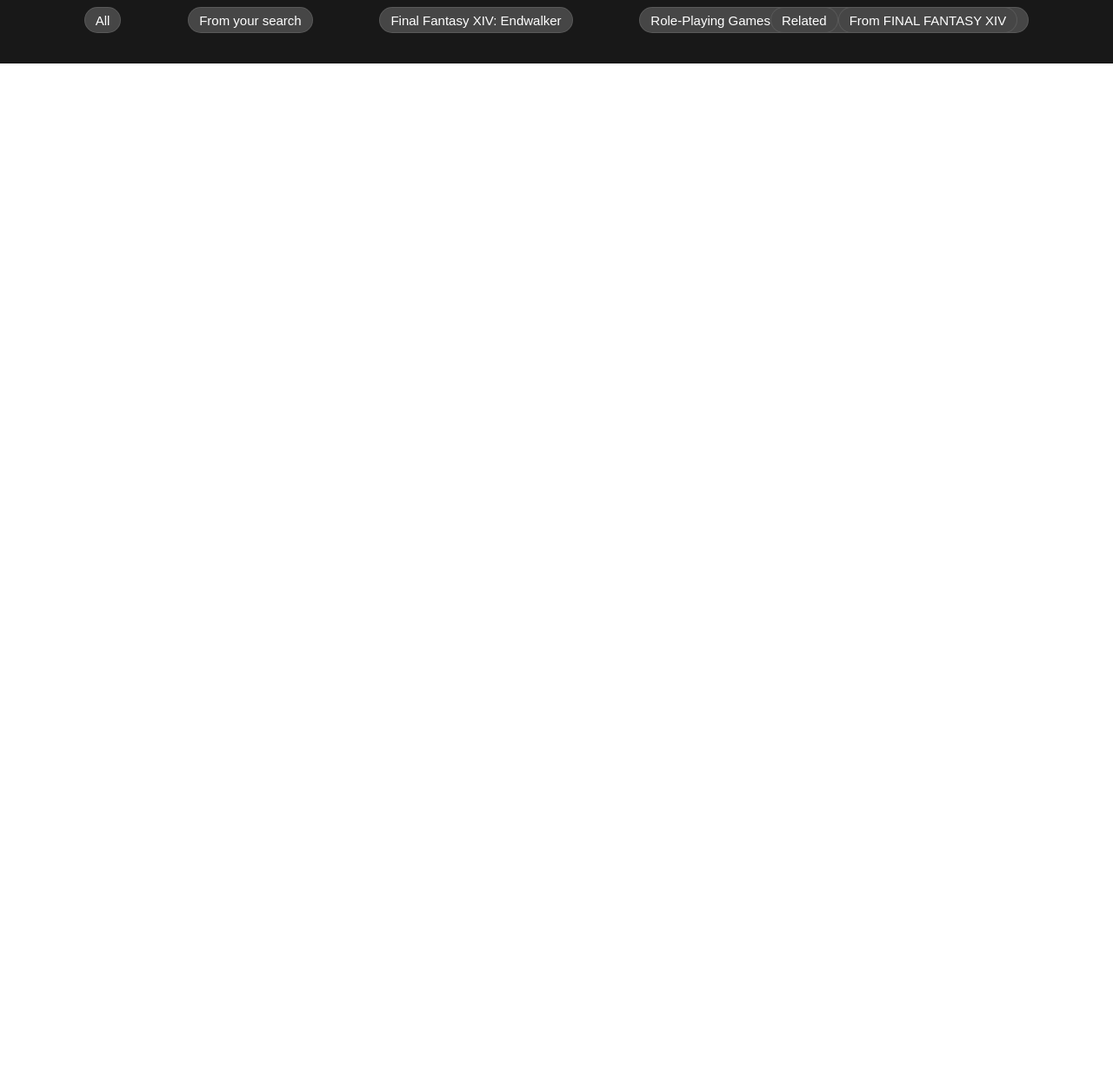
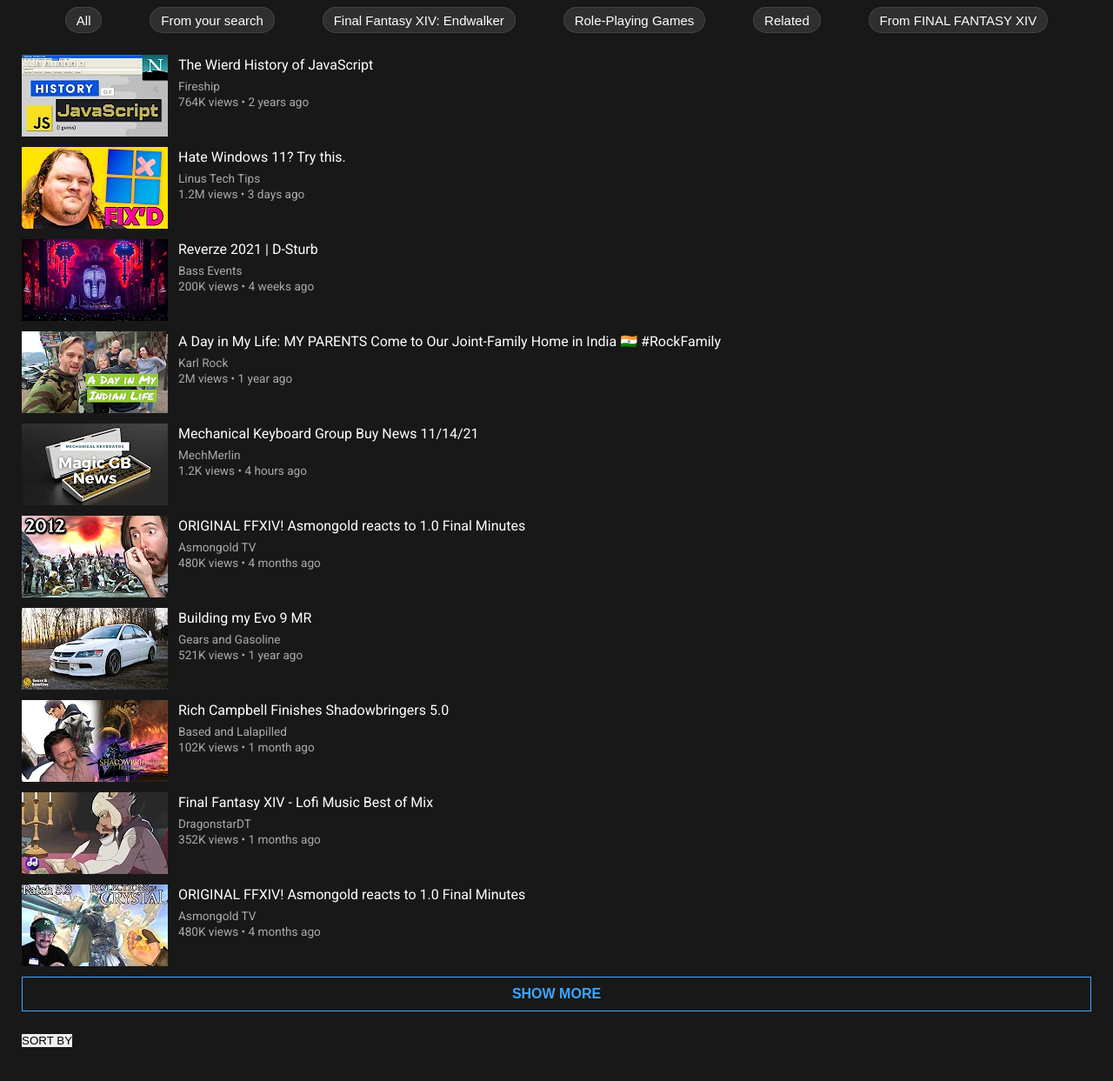
Before and after one commit to dvaanc/youtube-clone, a plain HTML site: page index.html in a window 1280 px wide. Shown: the part 927-2170 px from the top of the page at 87% size. Before the commit the page ends 1000 px from the top, so only its background shows below. Drawn offline with Linux system fonts and the light colour scheme.

Commit message:
updates to  videoList

```diff
--- a/index.html
+++ b/index.html
@@ -173,13 +173,130 @@
             <button class="pill">From your search</li>
             <button class="pill">Final Fantasy XIV: Endwalker</li>
             <button class="pill">Role-Playing Games</li>
-            <li class="pill">Related</li>
-            <li class="pill">From FINAL FANTASY XIV</li>
+            <button class="pill">Related</button>
+            <button class="pill">From FINAL FANTASY XIV</button>
           </div>
           <div class="listVideos">
-
+            <div class="listItem">
+              <span>
+                <img src="img/hqdefault (9).webp" alt="">
+              </span>
+              <span>
+                <h4>The Wierd History of JavaScript</h4>
+                <p>Fireship</p>
+                <p>764K views • 2 years ago</p>
+              </span>
+            </div>
+            <div class="listItem">
+              <span>
+                <img src="img/hqdefault (8).webp" alt="">
+              </span>
+              <span>
+                <h4>Hate Windows 11? Try this.</h4>
+                <p>Linus Tech Tips</p>
+                <p>1.2M views • 3 days ago</p>
+              </span>
+            </div>
+            <div class="listItem">
+              <span>
+                <img src="img/hqdefault (7).webp" alt="">
+              </span>
+              <span>
+                <h4>Reverze 2021 | D-Sturb </h4>
+                <p>Bass Events</p>
+                <p>200K views • 4 weeks ago</p>
+              </span>
+            </div>
+            <div class="listItem">
+              <span>
+                <img src="img/hqdefault (6).webp" alt="">
+              </span>
+              <span>
+                <h4>A Day in My Life: MY PARENTS Come to Our Joint-Family Home in India 🇮🇳 #RockFamily </h4>
+                <p>Karl Rock</p>
+                <p>2M views • 1 year ago</p>
+              </span>
+            </div>
+            <div class="listItem">
+              <span>
+                <img src="img/hqdefault (1).webp" alt="">
+              </span>
+              <span>
+                <h4>Mechanical Keyboard Group Buy News 11/14/21</h4>
+                <p>MechMerlin</p>
+                <p>1.2K views • 4 hours ago</p>
+              </span>
+            </div>
+            </div>
+            <div class="listItem">
+              <span>
+                <img src="img/hqdefault (2).webp" alt="">
+              </span>
+              <span>
+                <h4>ORIGINAL FFXIV! Asmongold reacts to 1.0 Final Minutes</h4>
+                <p>Asmongold TV</p>
+                <p>480K views • 4 months ago</p>
+              </span>
+            </div>
+            <div class="listItem">
+              <span>
+                <img src="img/hqdefault (3).webp" alt="">
+              </span>
+              <span>
+                <h4>Building my Evo 9 MR</h4>
+                <p>Gears and Gasoline</p>
+                <p>521K views • 1 year ago</p>
+              </span>
+            </div>
+            <div class="listItem">
+              <span>
+                <img src="img/hqdefault (4).webp" alt="">
+              </span>
+              <span>
+                <h4>Rich Campbell Finishes Shadowbringers 5.0</h4>
+                <p>Based and Lalapilled</p>
+                <p>102K views • 1 month ago</p>
+              </span>
+            </div>
+            <div class="listItem">
+              <span>
+                <img src="img/hqdefault (5).webp" alt="">
+              </span>
+              <span>
+                <h4>Final Fantasy XIV - Lofi Music Best of Mix</h4>
+                <p>DragonstarDT</p>
+                <p>352K views • 1 months ago</p>
+              </span>
+            </div>
+            <div class="listItem">
+              <span>
+                <img src="img/hqdefault.webp" alt="">
+              </span>
+              <span>
+                <h4>ORIGINAL FFXIV! Asmongold reacts to 1.0 Final Minutes</h4>
+                <p>Asmongold TV</p>
+                <p>480K views • 4 months ago</p>
+              </span>
+            </div>
+        </seciton>
+        <button class="showMoreButton">SHOW MORE</button>
+        <div class="commentContainer">
+          <div>
+            <p></p>
+            <button>SORT BY</button>
           </div>
-        </seciton>
+          <div class="commentList">
+            <div class="commentItem">
+              <span>
+                <img src="" alt="">
+              </span>
+              <span>
+                <h5></h5>
+                <p></p>
+              </span>
+            </div>
+          </div>
+        </div>
       </section>
   </div>
 </body>
--- a/styles.css
+++ b/styles.css
@@ -384,10 +384,61 @@
   align-items: center;
   height: 30px;
   width: 80;
-  background-color: #464646;
+  background-color: rgba(255, 255, 255, 0.1);
   border-radius: 16px;
   border: 1px solid rgba(255, 255, 255, 0.1);
   color: white;
   font-size: 15px;
   padding: 12px;
+  transition: background-color 0.5s cubic-bezier(0.05,0,0,1);
 }
+.pill:hover {
+  background-color: #464646;
+}
+.listVideos {
+  margin-top: 15px;
+  display: flex;
+  flex-direction: column;
+  height: auto;
+  width: 100%;
+}
+.listItem {
+  height: 94px;
+  width: 100%;
+  display: flex;
+  flex-direction: row;
+  cursor: pointer;
+  color: white;
+  gap: 12px;
+  margin-bottom: 12px;
+}
+.listItem span img {
+  height: 100%;
+  width: 168px;
+}
+.listItem span:nth-child(2) {
+  padding-top: 4px;
+  width: auto;
+  height: 100%;
+}
+.listItem span:nth-child(2) h4 {
+  margin-bottom: 8px;
+}
+.listItem span:nth-child(2) p {
+  font-size: 0.85rem;
+  line-height: 1.1rem;
+  color: #aaa;
+}
+.showMoreButton {
+  display: flex;
+  justify-content: center;
+  align-items: center;
+  border: 1px solid #3EA6FF;
+  width: 100%;
+  height: 40px;
+  background-color: #181818;
+  color: #3EA6FF;
+  font-weight: bold;
+  font-size: 16px;
+  margin-bottom: 25px;
+}
```
Also changed, not shown: img/hqdefault (1).webp (added), img/hqdefault (2).webp (added), img/hqdefault (3).webp (added), img/hqdefault (4).webp (added), img/hqdefault (5).webp (added), img/hqdefault (6).webp (added), img/hqdefault (7).webp (added), img/hqdefault (8).webp (added), img/hqdefault (9).webp (added), img/hqdefault.webp (added).
